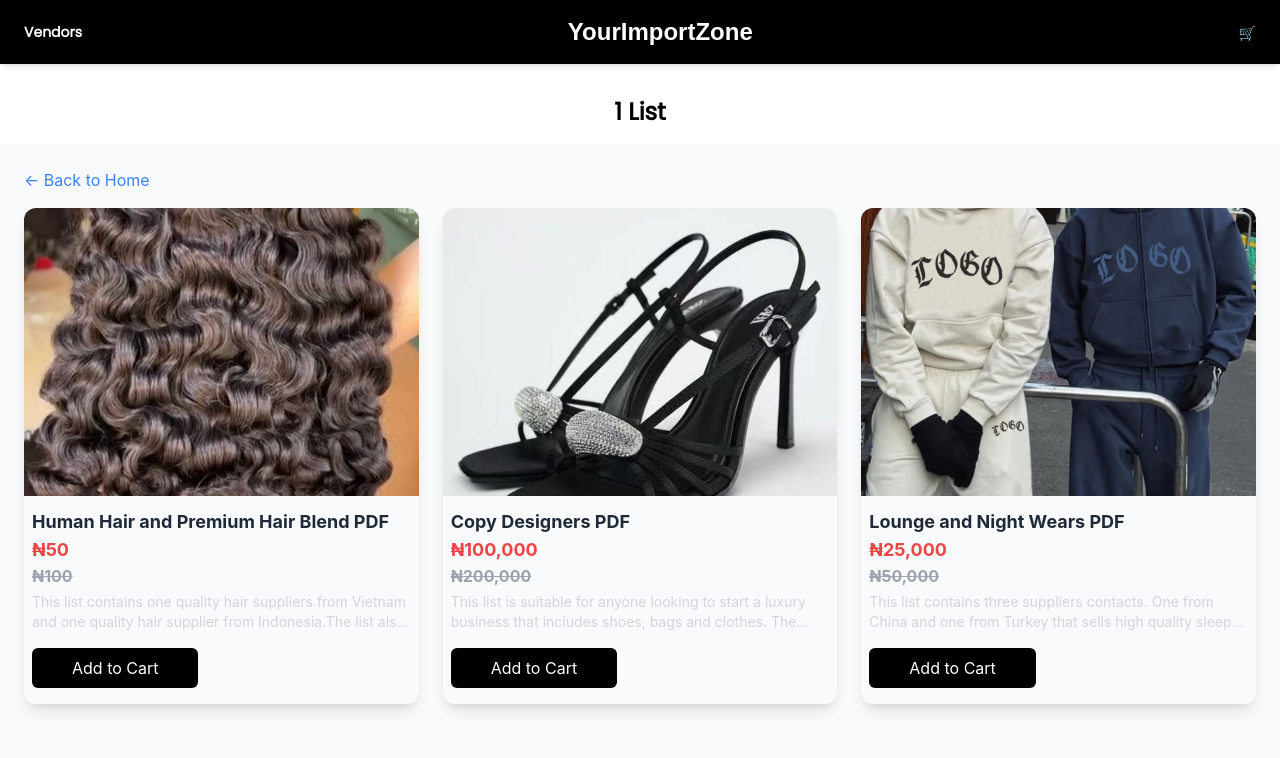
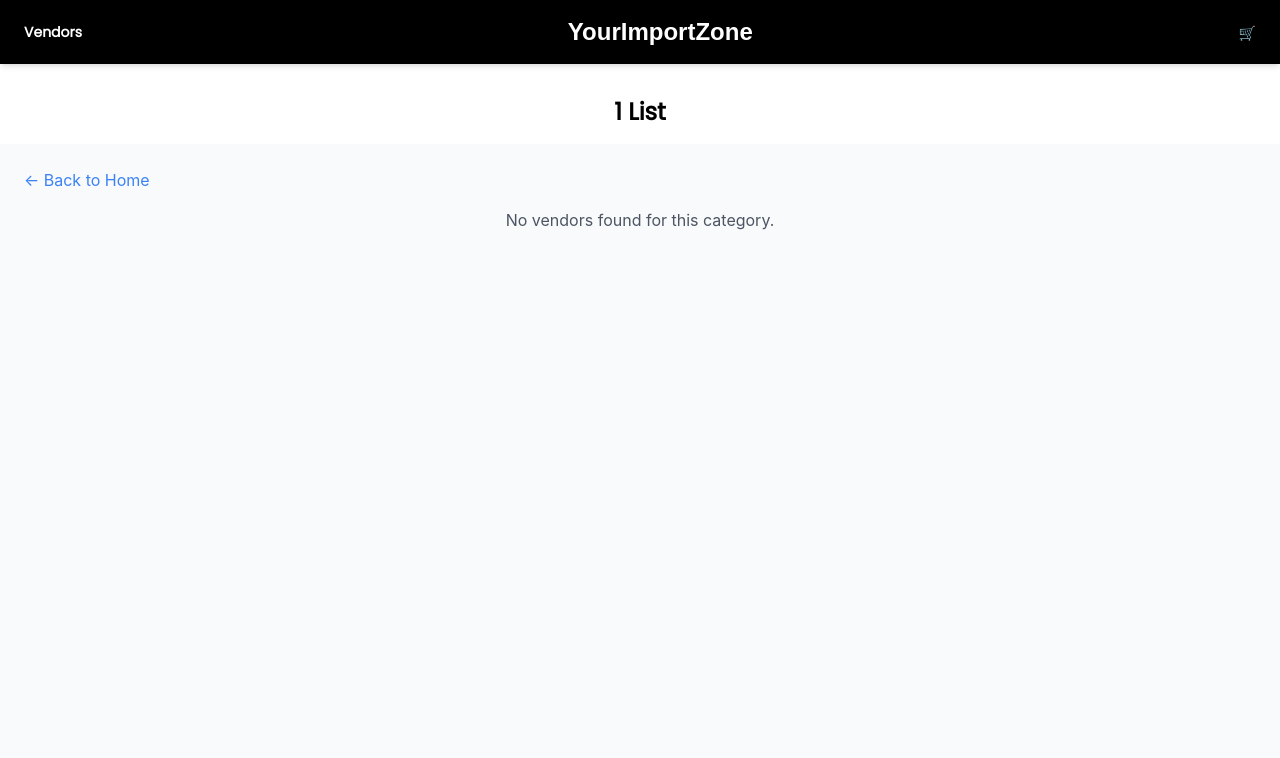
Before and after one commit to olaoala/yourImportZone, a React (Create React App) app: page /vendors/1 in a window 1280 px wide. Shown: the top 758 px of the page. Built offline with nearby package versions, Linux system fonts and the light colour scheme; a web font is replaced by a local one.

Commit message:
fucntions fix

```diff
--- a/src/Pages/Vendors.jsx
+++ b/src/Pages/Vendors.jsx
@@ -1,31 +1,36 @@
-import React, { useState } from "react";
+import React, { useState, useEffect } from "react";
 import { useParams, Link, useNavigate } from "react-router-dom";
 import VendorCard from "../Components/Cards"; // Import the VendorCard component
 
 const VendorPage = ({ products, cartCount, onCartClick, onAddToCart }) => {
   const { category: routeCategory } = useParams();
-  const [category] = useState(routeCategory);
-    const navigate = useNavigate();
-  console.log( category, routeCategory)
+  const [category, setCategory] = useState(routeCategory);
+  const navigate = useNavigate();
 
+  console.log("Route Category:", routeCategory);
+  console.log("State Category:", category);
 
+  // ✅ Update state whenever routeCategory changes
+  useEffect(() => {
+    setCategory(routeCategory);
+  }, [routeCategory]);
 
-  // Filter products based on the selected category
+  // ✅ Fix the filter logic
   const filteredProducts = products.filter(
-    (product) => category === routeCategory || product.category === routeCategory
+    (product) => routeCategory === "All Vendors" || product.category === routeCategory
   );
 
   const handleProductClick = (productId) => {
     navigate(`/product/${productId}`);
   };
-  console.log(filteredProducts, category, routeCategory)
+
+  console.log("Filtered Products:", filteredProducts);
 
   return (
     <div className="min-h-screen bg-gray-50">
-
       {/* Header */}
       <header className="bg-white font-poppins py-4 px-6 mt-20">
-        <h1 className="text-2xl font-bold text-center">{routeCategory} List</h1>
+        <h1 className="text-2xl font-bold text-center">{category} List</h1>
       </header>
 
       {/* Back to Home */}
@@ -47,7 +52,7 @@ const VendorPage = ({ products, cartCount, onCartClick, onAddToCart }) => {
                 discount={product.discount}
                 image1={product.image1}
                 image2={product.image2}
-                description={product.description} // Add this!
+                description={product.description}
                 onImageClick={() => handleProductClick(product.id)}
                 onAddToCart={() => onAddToCart(product)}
               />
@@ -57,8 +62,6 @@ const VendorPage = ({ products, cartCount, onCartClick, onAddToCart }) => {
           <p className="text-center text-gray-600">No vendors found for this category.</p>
         )}
       </div>
-
-
     </div>
   );
 };
```
